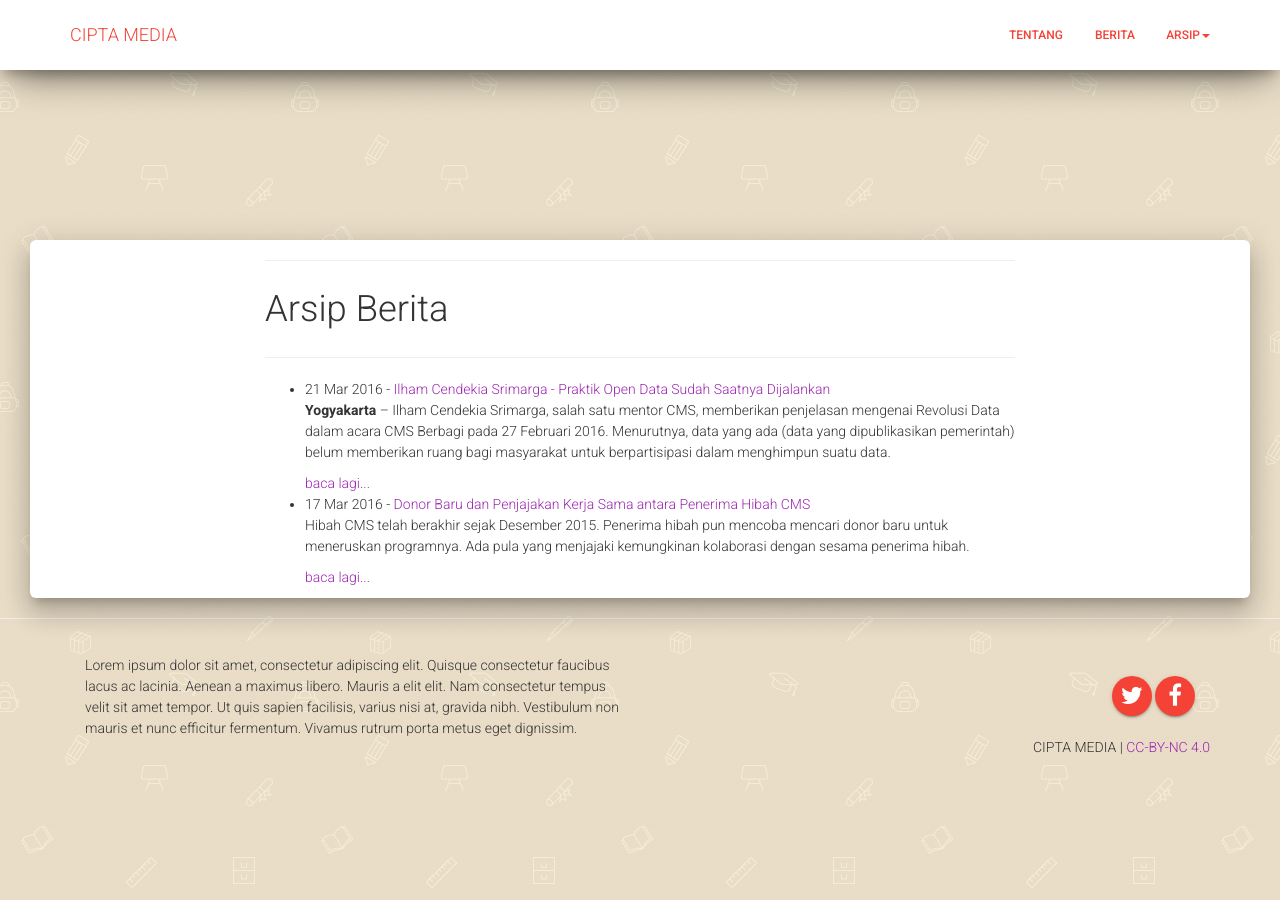
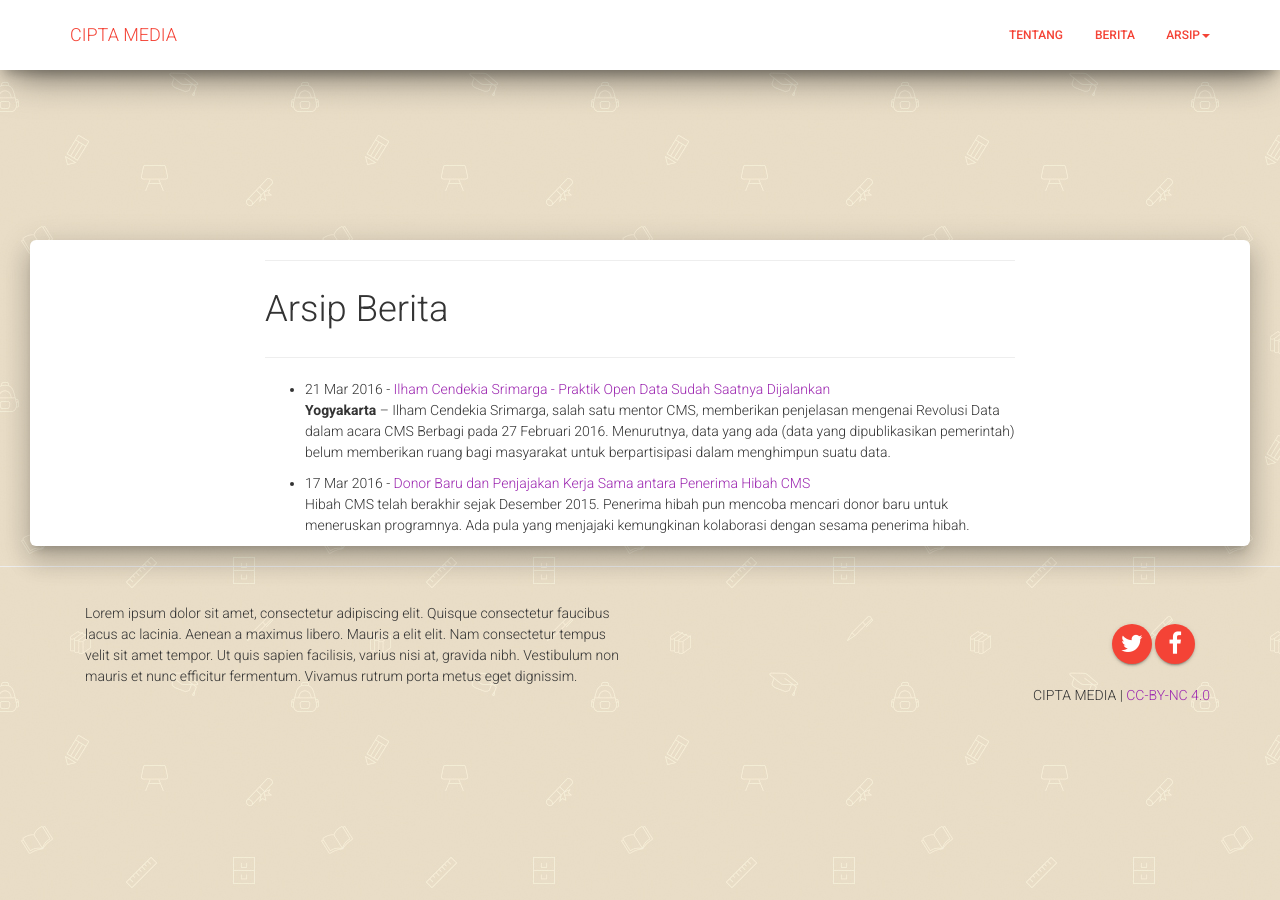
Before and after one commit to riouwa/ciptamedia.github.io, a Jekyll site: the page built from blog.md, in a window 1280 px wide. Built offline with Jekyll 4.4.1, drawn with Linux system fonts in a browser that asks for light colours; nearby versions of some CDN libraries.

Commit message:
Update blog.md

```diff
--- a/blog.md
+++ b/blog.md
@@ -7,6 +7,6 @@ layout: main
 <ul>
 {% for post in site.posts %}
 <li><span>{{ post.date | date_to_string }}</span> - <a href="{{ site.baseurl }}{{ post.url }}">{{ post.title }}</a>
-{{ post.excerpt }} <a href="{{ site.baseurl }}{{ post.url }}">baca lagi...</a></li>
+{{ post.excerpt }}</li>
 {% endfor %}
 </ul>
```
